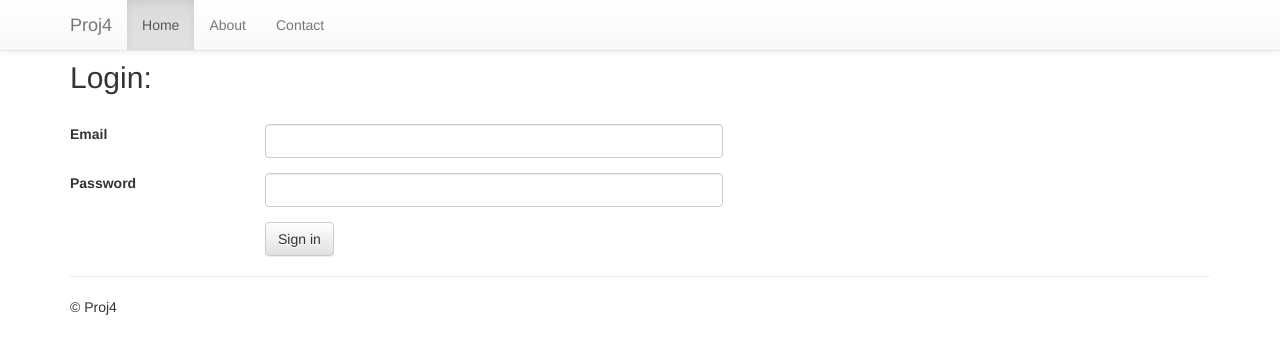
After one commit to Dasmemes/proj4, a Flask app: page /login in a window 1280 px wide. The commit adds this page. Shown: the top 354 px of the page. Run offline with Flask 2, Linux system fonts and the light colour scheme; some libraries are stand-ins or nearby versions.

Commit message:
Basic Login/Logout support

```diff
--- a/forms.py
+++ b/forms.py
@@ -9,3 +9,8 @@ class SignupForm(Form):
     email = StringField("Email", validators=[DataRequired("Please enter your email address"), Email("Please enter a valid email address")])
     password = PasswordField("Password", validators=[DataRequired("Please enter a password"), Length(min=8, message="Password must be at least 8 characters")])
     submit = SubmitField("Signup", validators=[DataRequired()])
+
+class LoginForm(Form):
+    email = StringField("Email", validators=[DataRequired("Please enter your email address"), Email("Please enter your email address")])
+    password = PasswordField("Password", validators=[DataRequired("Please enter your password")])
+    submit = SubmitField("Sign in")
--- a/routes.py
+++ b/routes.py
@@ -1,6 +1,6 @@
-from flask import Flask,render_template,request
+from flask import Flask,render_template,request, session, redirect, url_for
 from models import db, User
-from forms import SignupForm
+from forms import SignupForm, LoginForm
 
 app = Flask(__name__)
 
@@ -31,10 +31,43 @@ def signup():
             newuser = User(form.first_name.data, form.last_name.data, form.email.data, form.password.data)
             db.session.add(newuser)
             db.session.commit()
-            return "Success!"
+
+            session["email"] = newuser.email
+            return redirect(url_for("home"))
 
     elif request.method == "GET":
         return render_template("signup.html", form=form)
 
+
+@app.route("/login", methods=["GET", "POST"])
+def login():
+    form = LoginForm()
+
+    if request.method == "POST":
+        if form.validate() == False:
+            return render_template("login.html", form=form)
+        else:
+            email = form.email.data
+            password = form.password.data
+
+            user = User.query.filter_by(email=email).first()
+            if user is not None and user.check_password(password):
+                session["email"] = form.email.data
+                return redirect(url_for("home"))
+            else:
+                return redirect((url_for("login")))
+    elif request.method == "GET":
+        return render_template("login.html", form=form)
+
+@app.route("/logout")
+def logout():
+    session.pop("email", None)
+    return redirect(url_for("index"))
+
+
+@app.route("/home")
+def home():
+    return render_template("home.html")
+
 if __name__ == "__main__":
     app.run(debug=True)
--- a/templates/index.html
+++ b/templates/index.html
@@ -6,7 +6,7 @@
         <div class="col-sm-12">
             <h2>Home</h2>
             <p>Text Text Text Text Text Text Text Text Text Text Text Text Text Text Text Text Text Text Text Text Text Text Text Text Text Text Text</p>
-            <p><a href="/signup" class="btn btn-default">Signup</a></p>
+            <p><a href="{{ url_for('signup') }}" class="btn btn-default">Signup</a></p>
         </div>
     </div>
     <hr>
--- a/templates/layout.html
+++ b/templates/layout.html
@@ -9,8 +9,6 @@
         <!-- Optional Bootstrap theme -->
         <link rel="stylesheet" href="{{ url_for('static', filename='css/bootstrap-theme.min.css') }}">
     </head>
-
-    <body>
     <nav id="myNavbar" class="navbar navbar-default navbar-fixed-top" role="navigation">
         <!-- Brand and toggle get grouped for better mobile display -->
         <div class="container">
@@ -33,6 +31,7 @@
             </div>
         </div>
     </nav>
+    <body>
     <hr>
     {% block content %}
     {% endblock %}
--- /dev/null
+++ b/templates/login.html
@@ -0,0 +1,33 @@
+{% extends "layout.html" %}
+
+{% block content %}
+<div class ="container">
+    <h2>Login:</h2>
+    <br>
+    <form method="POST" action="/login" class="form-horizontal">
+        {{ form.hidden_tag() }}
+        <div class="form-group {% if form.email.errors %} has-error {% endif %}">
+        {{form.email.label(class="col-sm-2")}}
+        <div class="col-sm-5">
+        {{ form.email(class="form-control") }}
+        </div>
+        <p class="col-sm-5 help-block">
+        {{ form.email.errors[0] }}
+        </div>
+        <div class="form-group {% if form.password.errors %} has-error {% endif %}">
+        {{form.password.label(class="col-sm-2")}}
+        <div class="col-sm-5">
+        {{ form.password(class="form-control") }}
+        </div>
+        <p class="col-sm-5 help-block">
+        {{ form.password.errors[0] }}
+        </div>
+        <div class="form-group">
+            <div class="col-sm-offset-2 col-sm-5">
+                {{ form.submit(class="btn btn-default") }}
+            </div>
+        </div>
+    </form>
+    <hr>
+</div>
+{% endblock %}
```
Also changed, not shown: templates/about.html (+3 -6 lines), templates/home.html (added, +9 -0 lines).
